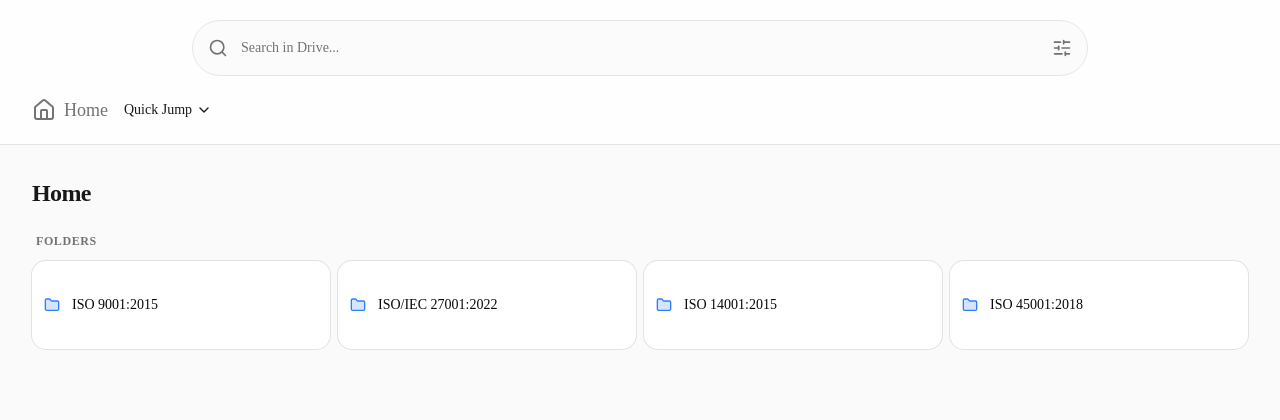
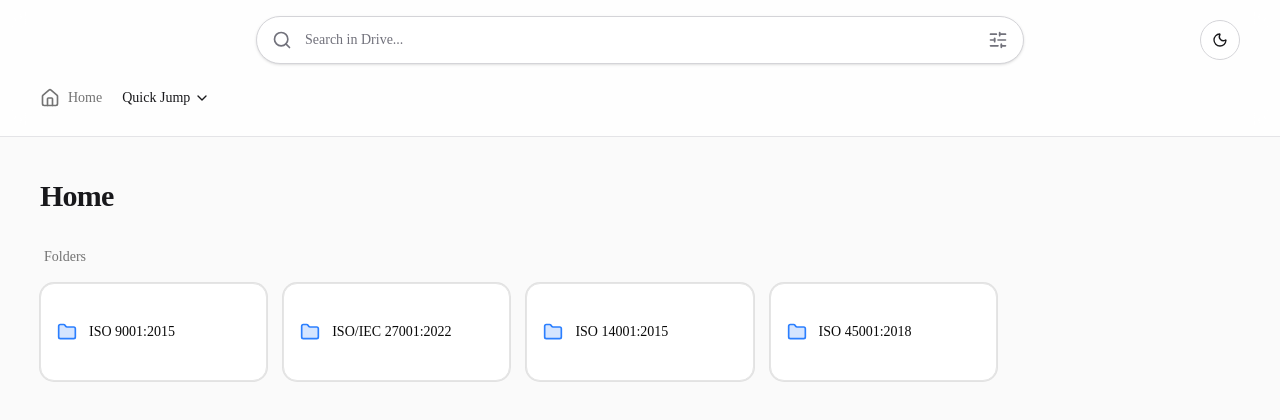
Before and after one commit to janitha-visna/ceycert-frontend, a Next.js app: page /folderview in a window 1280 px wide. Shown: the top 420 px of the page. Built offline with nearby package versions, Linux system fonts and the light colour scheme.

Commit message:
folder view ui improvement

```diff
--- a/features/folderview/components/BreadcrumbNav.tsx
+++ b/features/folderview/components/BreadcrumbNav.tsx
@@ -18,7 +18,7 @@ interface BreadcrumbNavProps {
 export function BreadcrumbNav({ path, onNavigate }: BreadcrumbNavProps) {
   return (
     <Breadcrumb>
-      <BreadcrumbList className="text-lg font-medium">
+      <BreadcrumbList className="text-sm font-medium text-muted-foreground">
         <BreadcrumbItem>
           <BreadcrumbLink
             href="#"
@@ -26,9 +26,9 @@ export function BreadcrumbNav({ path, onNavigate }: BreadcrumbNavProps) {
               e.preventDefault();
               onNavigate(null);
             }}
-            className="flex items-center gap-2 text-lg hover:text-primary transition-colors"
+            className="flex items-center gap-2 transition-colors hover:text-foreground"
           >
-            <Home className="w-6 h-6" />
+            <Home className="h-5 w-5" />
             <span className="sr-only sm:not-sr-only">Home</span>
           </BreadcrumbLink>
         </BreadcrumbItem>
@@ -38,10 +38,10 @@ export function BreadcrumbNav({ path, onNavigate }: BreadcrumbNavProps) {
 
           return (
             <Fragment key={folder.id}>
-              <BreadcrumbSeparator className="text-lg" />
+              <BreadcrumbSeparator />
               <BreadcrumbItem>
                 {isLast ? (
-                  <BreadcrumbPage className="text-lg font-semibold text-primary">
+                  <BreadcrumbPage className="font-semibold text-foreground">
                     {folder.name}
                   </BreadcrumbPage>
                 ) : (
@@ -51,7 +51,7 @@ export function BreadcrumbNav({ path, onNavigate }: BreadcrumbNavProps) {
                       e.preventDefault();
                       onNavigate(folder.id);
                     }}
-                    className="text-lg hover:text-primary transition-colors"
+                    className="transition-colors hover:text-foreground"
                   >
                     {folder.name}
                   </BreadcrumbLink>
--- a/features/folderview/components/FileCard.tsx
+++ b/features/folderview/components/FileCard.tsx
@@ -32,15 +32,14 @@ export function FileCard({
     }
   };
 
-  // ================= LIST VIEW =================
   if (layout === "list") {
     return (
       <div
         onClick={handleClick}
-        className="group flex items-center justify-between rounded-lg px-3 py-2 cursor-pointer transition-colors hover:bg-accent"
+        className="group flex cursor-pointer items-center justify-between rounded-lg px-3 py-2 transition-colors hover:bg-accent"
       >
         <div className="flex min-w-0 items-center gap-3">
-          <div className="shrink-0">{getIconForType(item.type, "w-4 h-4")}</div>
+          <div className="shrink-0">{getIconForType(item.type, "h-4 w-4")}</div>
 
           <span className="truncate text-sm font-medium" title={item.name}>
             {item.name}
@@ -54,9 +53,9 @@ export function FileCard({
                 <Button
                   variant="ghost"
                   size="icon"
-                  className="opacity-0 group-hover:opacity-100 focus:opacity-100"
+                  className="opacity-0 transition-opacity group-hover:opacity-100 focus:opacity-100"
                 >
-                  <MoreVertical className="w-4 h-4 text-muted-foreground" />
+                  <MoreVertical className="h-4 w-4 text-muted-foreground" />
                 </Button>
               </DropdownMenuTrigger>
 
@@ -65,7 +64,7 @@ export function FileCard({
                   <>
                     {!isFolder && (
                       <DropdownMenuItem>
-                        <Eye className="w-4 h-4 mr-2" />
+                        <Eye className="mr-2 h-4 w-4" />
                         Preview
                       </DropdownMenuItem>
                     )}
@@ -76,7 +75,7 @@ export function FileCard({
                         onModify(item, "rename");
                       }}
                     >
-                      <Edit2 className="w-4 h-4 mr-2" />
+                      <Edit2 className="mr-2 h-4 w-4" />
                       Rename
                     </DropdownMenuItem>
 
@@ -89,7 +88,7 @@ export function FileCard({
                         onModify(item, "trash");
                       }}
                     >
-                      <Trash2 className="w-4 h-4 mr-2" />
+                      <Trash2 className="mr-2 h-4 w-4" />
                       Move to Trash
                     </DropdownMenuItem>
                   </>
@@ -102,7 +101,7 @@ export function FileCard({
                       onModify(item, "restore");
                     }}
                   >
-                    <RotateCcw className="w-4 h-4 mr-2" />
+                    <RotateCcw className="mr-2 h-4 w-4" />
                     Restore
                   </DropdownMenuItem>
                 )}
@@ -114,15 +113,14 @@ export function FileCard({
     );
   }
 
-  // ================= GRID VIEW =================
   return (
     <Card
       onClick={handleClick}
-      className="group cursor-pointer transition-colors hover:bg-accent hover:shadow-sm"
+      className="group cursor-pointer rounded-xl border bg-card transition-all hover:bg-accent hover:shadow-md"
     >
-      <CardContent className="flex items-center justify-between px-3 py-3">
+      <CardContent className="flex items-center justify-between px-4 py-4">
         <div className="flex min-w-0 items-center gap-3">
-          <div className="shrink-0">{getIconForType(item.type, "h-4 w-4")}</div>
+          <div className="shrink-0">{getIconForType(item.type, "h-5 w-5")}</div>
 
           <span className="truncate text-sm font-medium" title={item.name}>
             {item.name}
@@ -136,9 +134,9 @@ export function FileCard({
                 <Button
                   variant="ghost"
                   size="icon"
-                  className="opacity-0 group-hover:opacity-100 focus:opacity-100"
+                  className="opacity-0 transition-opacity group-hover:opacity-100 focus:opacity-100"
                 >
-                  <MoreVertical className="w-4 h-4 text-muted-foreground" />
+                  <MoreVertical className="h-4 w-4 text-muted-foreground" />
                 </Button>
               </DropdownMenuTrigger>
 
@@ -147,7 +145,7 @@ export function FileCard({
                   <>
                     {!isFolder && (
                       <DropdownMenuItem>
-                        <Eye className="w-4 h-4 mr-2" />
+                        <Eye className="mr-2 h-4 w-4" />
                         Preview
                       </DropdownMenuItem>
                     )}
@@ -158,7 +156,7 @@ export function FileCard({
                         onModify(item, "rename");
                       }}
                     >
-                      <Edit2 className="w-4 h-4 mr-2" />
+                      <Edit2 className="mr-2 h-4 w-4" />
                       Rename
                     </DropdownMenuItem>
 
@@ -171,7 +169,7 @@ export function FileCard({
                         onModify(item, "trash");
                       }}
                     >
-                      <Trash2 className="w-4 h-4 mr-2" />
+                      <Trash2 className="mr-2 h-4 w-4" />
                       Move to Trash
                     </DropdownMenuItem>
                   </>
@@ -184,7 +182,7 @@ export function FileCard({
                       onModify(item, "restore");
                     }}
                   >
-                    <RotateCcw className="w-4 h-4 mr-2" />
+                    <RotateCcw className="mr-2 h-4 w-4" />
                     Restore
                   </DropdownMenuItem>
                 )}
--- a/features/folderview/components/FileGrid.tsx
+++ b/features/folderview/components/FileGrid.tsx
@@ -11,29 +11,17 @@ interface FileGridProps {
   searchQuery: string;
 }
 
-export function FileGrid({
-  items,
-  onNavigate,
-  onModify,
-  searchQuery,
-}: FileGridProps) {
-  const isSearching = searchQuery.trim() !== "";
-
+export function FileGrid({ items, onNavigate, onModify }: FileGridProps) {
   if (items.length === 0) {
     return (
       <Card className="mx-auto mt-10 max-w-md border-dashed">
         <CardContent className="flex min-h-[320px] flex-col items-center justify-center px-6 py-10 text-center">
           <Folder className="mb-4 h-14 w-14 text-muted-foreground/40" />
           <h2 className="mb-2 text-xl font-semibold">No files here</h2>
-          {searchQuery ? (
-            <p className="text-sm text-muted-foreground">
-              We couldn&apos;t find anything matching "{searchQuery}".
-            </p>
-          ) : (
-            <p className="text-sm text-muted-foreground">
-              Upload files or create folders to get started.
-            </p>
-          )}
+
+          <p className="text-sm text-muted-foreground">
+            Upload files or create folders to get started.
+          </p>
         </CardContent>
       </Card>
     );
@@ -42,39 +30,15 @@ export function FileGrid({
   const folders = items.filter((i) => i.type === "folder");
   const files = items.filter((i) => i.type !== "folder");
 
-  if (isSearching) {
-    return (
-      <section className="space-y-3 pb-12">
-        <h2 className="px-1 text-xs font-semibold uppercase tracking-wider text-muted-foreground">
-          Results
-        </h2>
-
-        <div className="rounded-xl border bg-card p-2">
-          <div className="space-y-1">
-            {items.map((item) => (
-              <FileCard
-                key={item.id}
-                item={item}
-                onNavigate={onNavigate}
-                onModify={onModify}
-                layout="list"
-              />
-            ))}
-          </div>
-        </div>
-      </section>
-    );
-  }
-
   return (
-    <div className="flex flex-col gap-6 pb-12">
+    <div className="flex flex-col gap-8 pb-12">
       {folders.length > 0 && (
-        <section className="space-y-3">
-          <h2 className="px-1 text-xs font-semibold uppercase tracking-wider text-muted-foreground">
+        <section className="space-y-4">
+          <h2 className="px-1 text-sm font-medium text-muted-foreground">
             Folders
           </h2>
 
-          <div className="grid grid-cols-1 gap-2 sm:grid-cols-2 lg:grid-cols-3 xl:grid-cols-4">
+          <div className="grid grid-cols-1 gap-4 sm:grid-cols-2 md:grid-cols-3 lg:grid-cols-4 xl:grid-cols-5">
             {folders.map((folder) => (
               <FileCard
                 key={folder.id}
@@ -91,12 +55,12 @@ export function FileGrid({
       {folders.length > 0 && files.length > 0 && <Separator />}
 
       {files.length > 0 && (
-        <section className="space-y-3">
-          <h2 className="px-1 text-xs font-semibold uppercase tracking-wider text-muted-foreground">
+        <section className="space-y-4">
+          <h2 className="px-1 text-sm font-medium text-muted-foreground">
             Files
           </h2>
 
-          <div className="grid grid-cols-1 gap-2 sm:grid-cols-2 lg:grid-cols-3 xl:grid-cols-4">
+          <div className="grid grid-cols-1 gap-4 sm:grid-cols-2 md:grid-cols-3 lg:grid-cols-4 xl:grid-cols-5">
             {files.map((file) => (
               <FileCard
                 key={file.id}
--- a/features/folderview/components/FileManager.tsx
+++ b/features/folderview/components/FileManager.tsx
@@ -11,6 +11,7 @@ import { useFileActions } from "../hooks/useFileActions";
 
 export function FileManager() {
   const [items, setItems] = useState<FileItem[]>(initialData);
+  const [isDarkMode, setIsDarkMode] = useState(false);
 
   const {
     currentFolderId,
@@ -24,7 +25,6 @@ export function FileManager() {
   } = useFolderNavigation(items);
 
   const { searchQuery, setSearchQuery, searchResults } = useFolderSearch(items);
-
   const { modifyFile } = useFileActions(setItems);
 
   const displayedItems = useMemo(() => {
@@ -50,7 +50,8 @@ export function FileManager() {
   };
 
   return (
-    <div className="flex min-h-screen flex-col bg-zinc-50 text-zinc-900 dark:bg-zinc-950 dark:text-zinc-100">
+    <div className={isDarkMode ? "dark" : ""}>
+      <div className="flex min-h-screen flex-col bg-zinc-50 text-zinc-900 transition-colors dark:bg-zinc-950 dark:text-zinc-100">
         <Header
           searchQuery={searchQuery}
           onSearchChange={setSearchQuery}
@@ -64,11 +65,13 @@ export function FileManager() {
           onForward={goForward}
           canGoBack={canGoBack}
           canGoForward={canGoForward}
+          isDarkMode={isDarkMode}
+          onToggleTheme={() => setIsDarkMode((prev) => !prev)}
         />
 
-      <main className="mx-auto w-full max-w-[1600px] flex-1 p-4 md:p-8">
-        <div className="mb-6">
-          <h1 className="text-2xl font-semibold tracking-tight">
+        <main className="mx-auto w-full max-w-[1400px] flex-1 px-6 py-8 md:px-10 md:py-10">
+          <div className="mb-8">
+            <h1 className="text-3xl font-semibold leading-tight tracking-tight">
               {currentFolder ? currentFolder.name : "Home"}
             </h1>
           </div>
@@ -81,5 +84,6 @@ export function FileManager() {
           />
         </main>
       </div>
+    </div>
   );
 }
--- a/features/folderview/components/Header.tsx
+++ b/features/folderview/components/Header.tsx
@@ -1,10 +1,10 @@
-import { Search, X, SlidersHorizontal } from "lucide-react";
+import { Moon, Search, SlidersHorizontal, Sun, X } from "lucide-react";
 import { Input } from "@/components/ui/input";
 import { BreadcrumbNav } from "./BreadcrumbNav";
 import { FolderDropdown } from "./FolderDropdown";
 import { FileItem } from "../mockData";
 import { SearchResultsDropdown } from "./SearchResultsDropdown";
-
+import { Button } from "@/components/ui/button";
 
 interface HeaderProps {
   searchQuery: string;
@@ -19,6 +19,8 @@ interface HeaderProps {
   onForward: () => void;
   canGoBack: boolean;
   canGoForward: boolean;
+  isDarkMode: boolean;
+  onToggleTheme: () => void;
 }
 
 export function Header({
@@ -30,17 +32,20 @@ export function Header({
   searchResults,
   onSearchSelect,
   onNavigate,
+  isDarkMode,
+  onToggleTheme,
 }: HeaderProps) {
   return (
-    <header className="sticky top-0 z-20 w-full border-b border-border bg-background/80 px-4 pt-5 pb-3 backdrop-blur-md md:px-8">
+    <header className="sticky top-0 z-20 w-full border-b border-zinc-200 bg-white/80 backdrop-blur-md transition-colors dark:border-zinc-800 dark:bg-zinc-950/80">
+      <div className="mx-auto w-full max-w-[1400px] px-6 py-4 md:px-10">
         <div className="flex flex-col gap-4">
-        <div className="relative flex min-h-[52px] items-start justify-center">
-          <div className="relative w-full max-w-4xl">
-            <Search className="pointer-events-none absolute left-4 top-1/2 z-10 h-5 w-5 -translate-y-1/2 text-muted-foreground" />
+          <div className="relative flex min-h-[48px] items-center justify-center">
+            <div className="relative w-full max-w-3xl">
+              <Search className="pointer-events-none absolute left-4 top-1/2 z-10 h-5 w-5 -translate-y-1/2 text-zinc-500 dark:text-zinc-400" />
 
               <Input
                 placeholder="Search in Drive..."
-              className="h-14 w-full rounded-full border bg-muted/40 pl-12 pr-24 text-lg"
+                className="h-12 w-full rounded-full border-zinc-300 bg-white pl-12 pr-16 text-base shadow-sm transition-colors placeholder:text-zinc-500 dark:border-zinc-700 dark:bg-zinc-900 dark:text-zinc-100 dark:placeholder:text-zinc-400"
                 value={searchQuery}
                 onChange={(e) => onSearchChange(e.target.value)}
               />
@@ -50,7 +55,7 @@ export function Header({
                   <button
                     type="button"
                     onClick={() => onSearchChange("")}
-                  className="text-muted-foreground hover:text-foreground"
+                    className="text-zinc-500 transition-colors hover:text-zinc-900 dark:text-zinc-400 dark:hover:text-zinc-100"
                   >
                     <X className="h-5 w-5" />
                   </button>
@@ -58,7 +63,7 @@ export function Header({
 
                 <button
                   type="button"
-                className="text-muted-foreground hover:text-foreground"
+                  className="text-zinc-500 transition-colors hover:text-zinc-900 dark:text-zinc-400 dark:hover:text-zinc-100"
                 >
                   <SlidersHorizontal className="h-5 w-5" />
                 </button>
@@ -70,12 +75,28 @@ export function Header({
                 onSelect={onSearchSelect}
               />
             </div>
+
+            <Button
+              type="button"
+              variant="outline"
+              size="icon"
+              onClick={onToggleTheme}
+              className="absolute right-0 h-10 w-10 rounded-full border-zinc-300 bg-white dark:border-zinc-700 dark:bg-zinc-900"
+              title={
+                isDarkMode ? "Switch to light mode" : "Switch to dark mode"
+              }
+            >
+              {isDarkMode ? (
+                <Sun className="h-4 w-4" />
+              ) : (
+                <Moon className="h-4 w-4" />
+              )}
+            </Button>
           </div>
 
-        {!searchQuery.trim() && (
-          <div className="flex items-center justify-between">
-            <div className="flex items-center gap-1 overflow-x-auto pb-1">
+          <div className="flex items-center gap-2 overflow-x-auto pb-1">
             <BreadcrumbNav path={path} onNavigate={onNavigate} />
+
             <FolderDropdown
               currentFolder={currentFolder}
               folders={folders}
@@ -83,7 +104,6 @@ export function Header({
             />
           </div>
         </div>
-        )}
       </div>
     </header>
   );
```
Also changed, not shown: features/folderview/components/RenameFileDialog.tsx (added, +71 -0 lines), features/folderview/hooks/useFileActions.ts (+10 -10 lines). Lines whose indentation alone changed are shown as unchanged.
